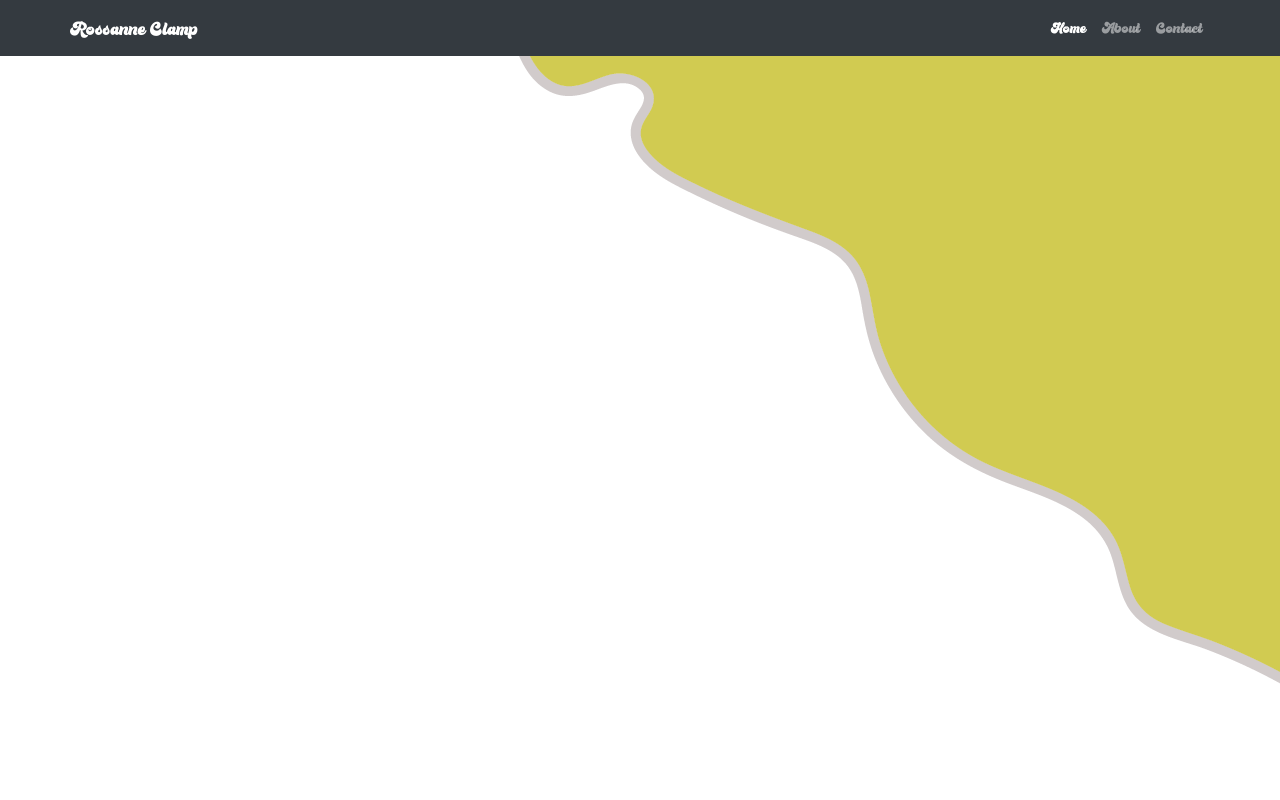
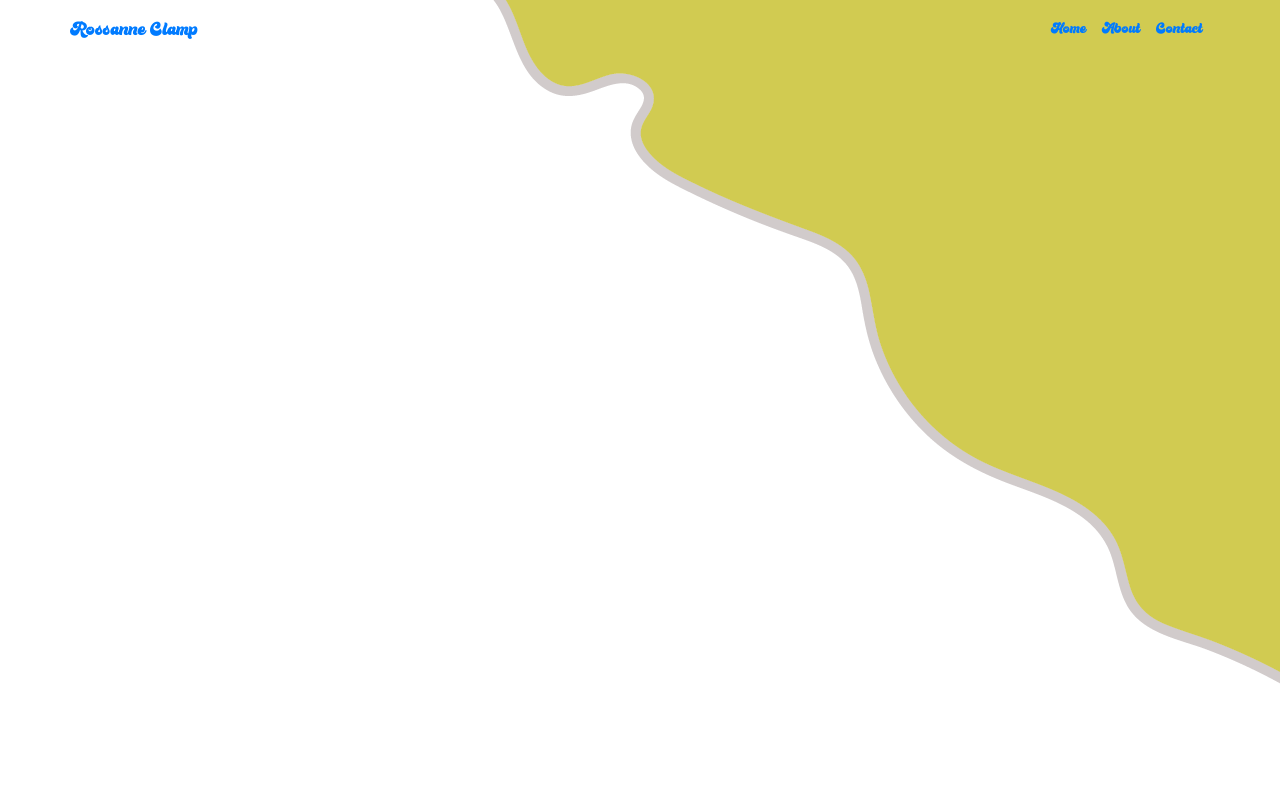
Before and after one commit to mandatoryrecess/profile_project, a React (Create React App) app in the folder react-multi-page-website/: page / in a window 1280 px wide. Shown: the top 800 px of the page. Built offline with nearby package versions, Linux system fonts and the light colour scheme.

Commit message:
remove color from Nav

```diff
--- a/react-multi-page-website/src/components/Navigation.jsx
+++ b/react-multi-page-website/src/components/Navigation.jsx
@@ -4,7 +4,7 @@
 function Navigation(props) {
   return (
     <div className="navigation">
-      <nav class="navbar navbar-expand navbar-dark bg-dark">
+      <nav class="navbar navbar-expand ">
         <div class="container">
           <Link class="navbar-brand" to="/">
             Rossanne Clamp
```
